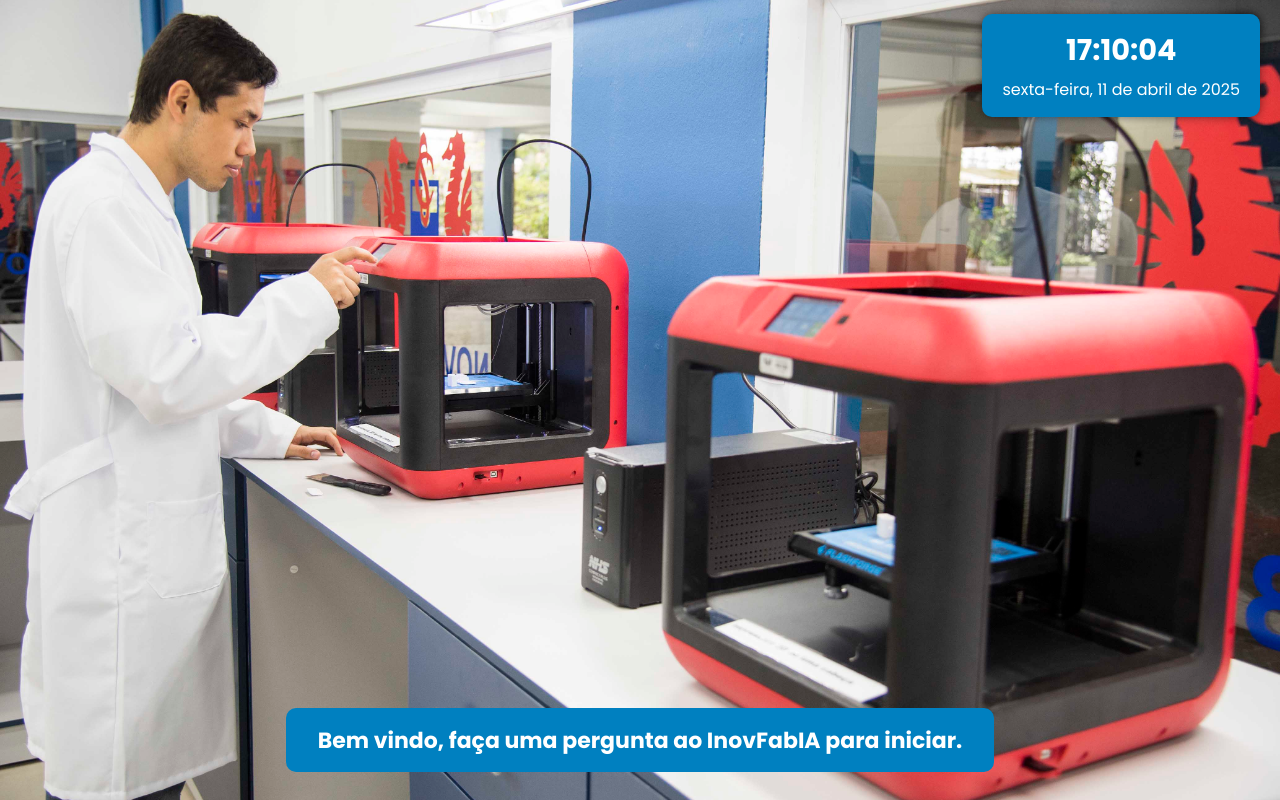
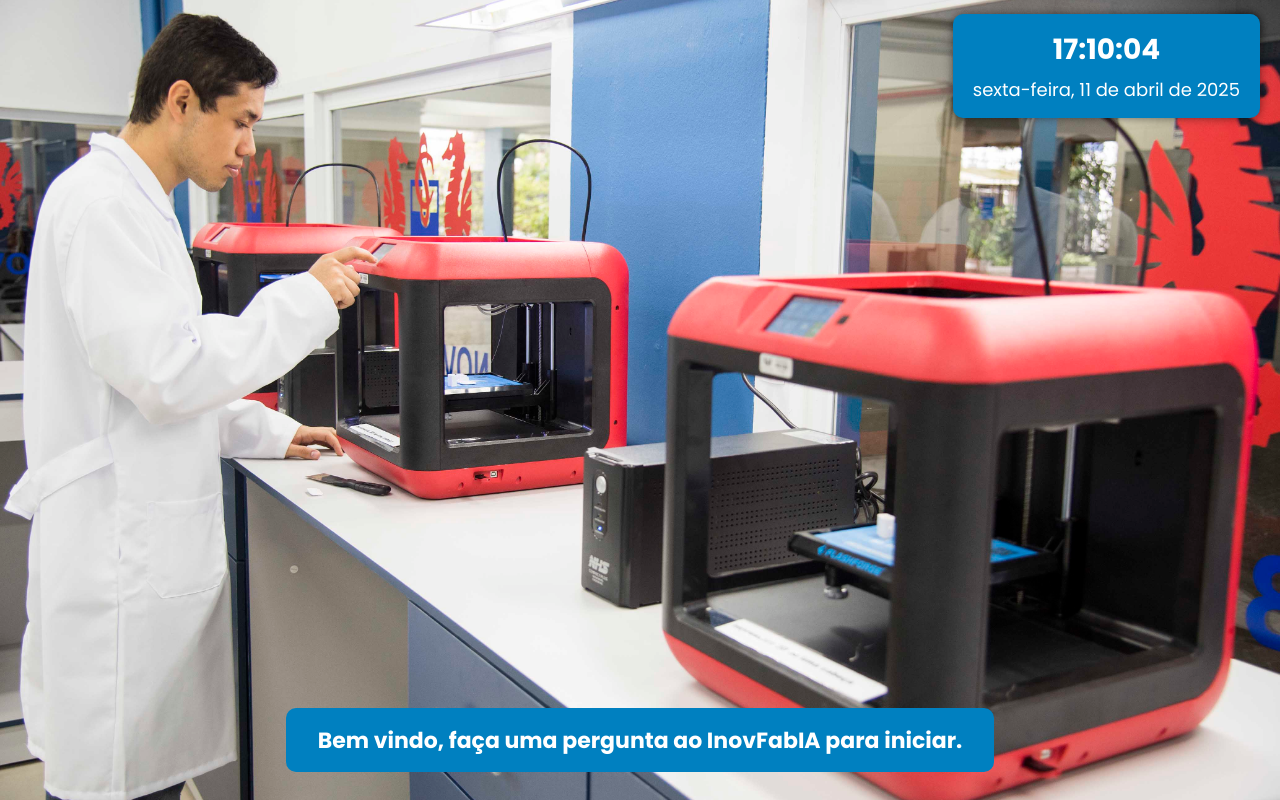
Before and after one commit to AdrianoFScarabelli/InovFabIA, a React (Vite) app: page / in a window 1280 px wide. Built offline with nearby package versions, Linux system fonts and the light colour scheme.

Commit message:
Alterando tamanho de fontes de data e hora

```diff
--- a/src/Relogio.css
+++ b/src/Relogio.css
@@ -11,11 +11,11 @@
   }
 
   .hora {
-    font-size: 1.8rem;
+    font-size: 28px;
     font-weight: bold;
   }
 
   .data {
-    font-size: 1rem;
+    font-size: 18px;
     margin-top: 5px;
   }
```
